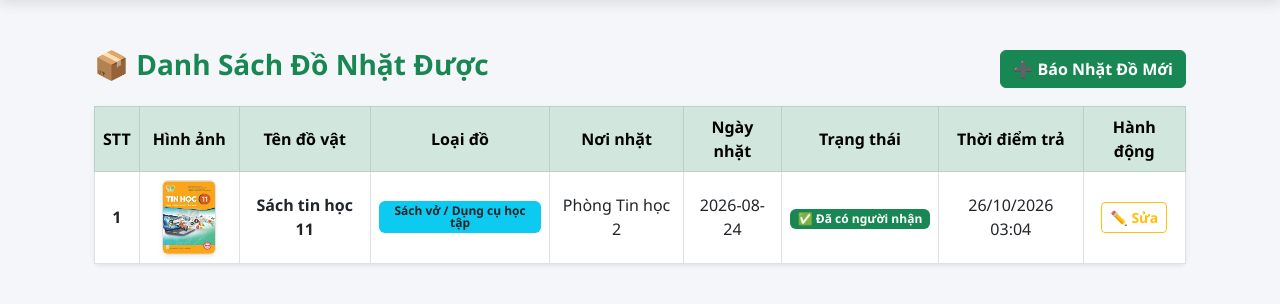
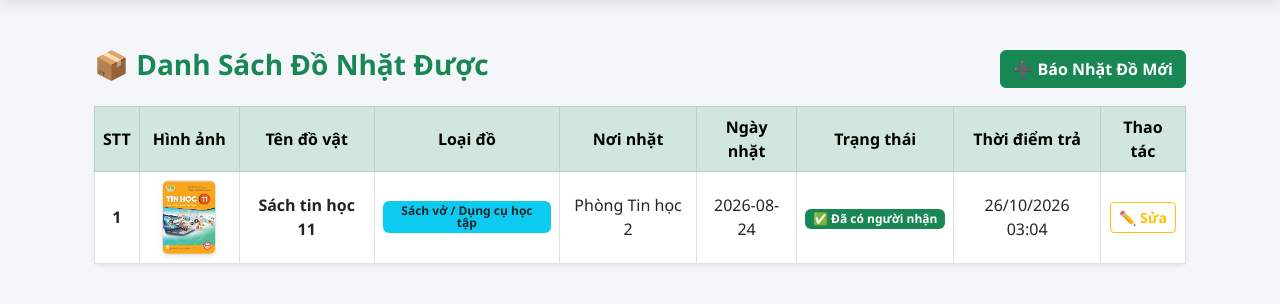
Before and after one commit to vanthihoaphuong-design/smart-lost-found, a Flask app: page /found-list in a window 1280 px wide. Shown: the part 54-358 px from the top of the page. Run offline with Flask 3, Linux system fonts and the light colour scheme; data comes from the database, SQL or seed files in the repository; some libraries are stand-ins or nearby versions.

Commit message:
found_list.html

```diff
--- a/templates/found_list.html
+++ b/templates/found_list.html
@@ -21,7 +21,7 @@
                             <th>Ngày nhặt</th>
                             <th>Trạng thái</th>
                             <th>Thời điểm trả</th>
-                            <th>Hành động</th>
+                            <th>Thao tác</th>
                         </tr>
                     </thead>
                     <tbody>
```
